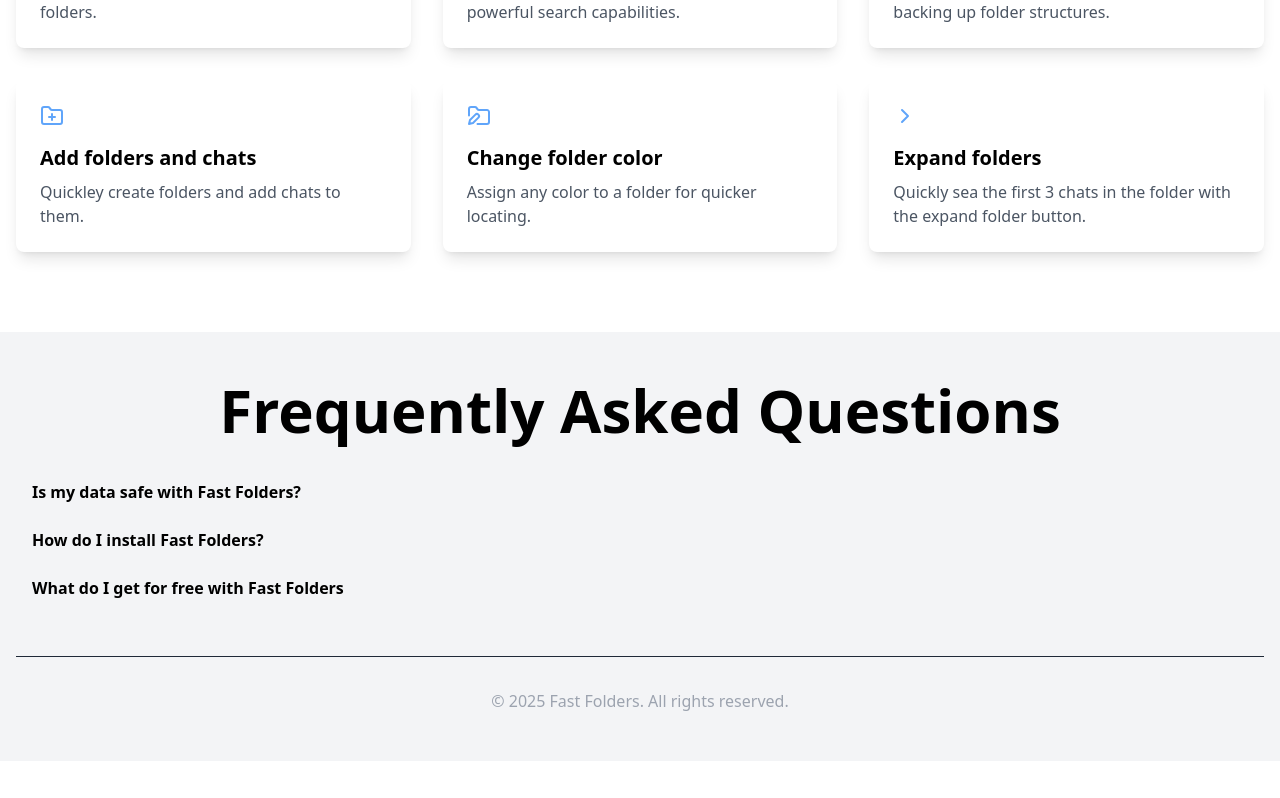
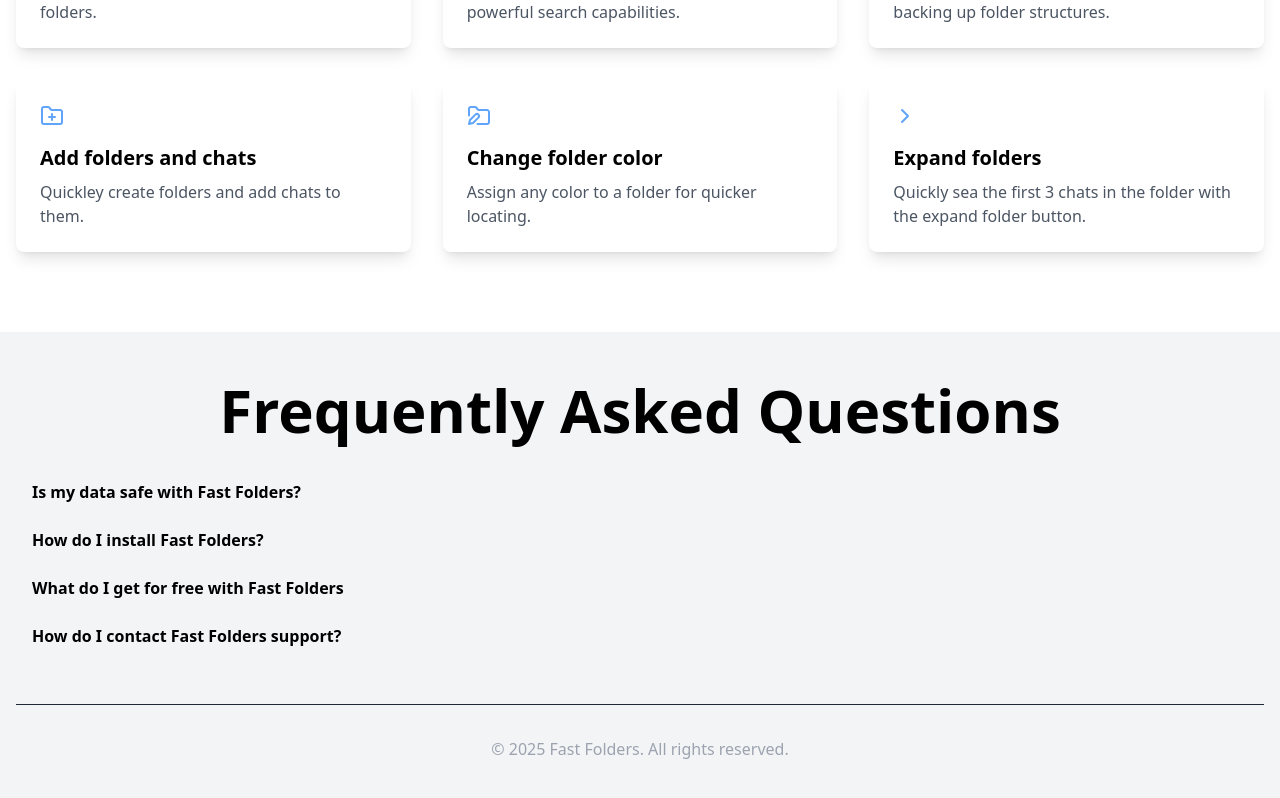
Before and after one commit to SJ-209/fast-folders-lp2, a React (Vite) app: page / in a window 1280 px wide. Shown: the part 1522-2320 px from the top of the page. Before the commit the page ends 2283 px from the top, so only its background shows below. Built offline with nearby package versions, Linux system fonts and the light colour scheme.

Commit message:
logo bug fix, Import logo inside jsx file

```diff
--- a/src/components/Footer.jsx
+++ b/src/components/Footer.jsx
@@ -15,6 +15,11 @@ function Footer() {
     {
       question: "What do I get for free with Fast Folders",
       answer: "The free version of Fast Folders gives you access to create 3 folders and add 3 chats to each folder.",
+      isOpen: false,
+    },
+    {
+      question: "How do I contact Fast Folders support?",
+      answer: "Reachout to us fastfolders@protonmail.com.",
       isOpen: false,
     },
   ]);
--- a/src/components/Header.jsx
+++ b/src/components/Header.jsx
@@ -1,4 +1,5 @@
 import React from 'react';
+import logo from '../assets/ff3-main.jpg';
 
 function Header() {
   return (
@@ -6,7 +7,7 @@ function Header() {
       <div className="container mx-auto px-4 py-4 flex justify-between items-center">
         <div className="flex items-center gap-2">
             <img
-            src="public/images/ff3-main.jpg"
+            src={logo}
             alt="Fast Folders Logo"
             className="rounded-lg shadow-2xl w-10, h-10"
             />
```
Also changed, not shown: src/assets/ff3-main.jpg (renamed from public/images/ff3-main.jpg), 3 other files (tests, documents, lock files or other folders).
